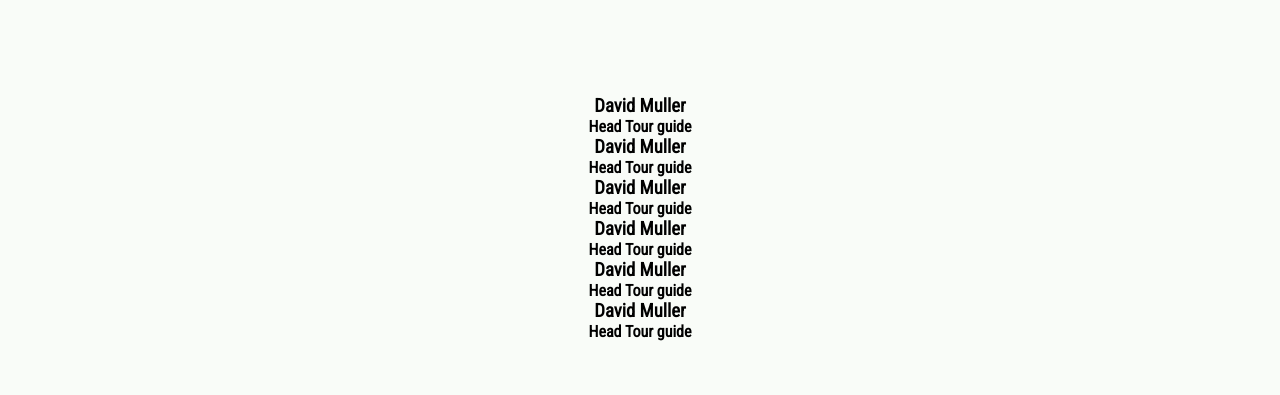
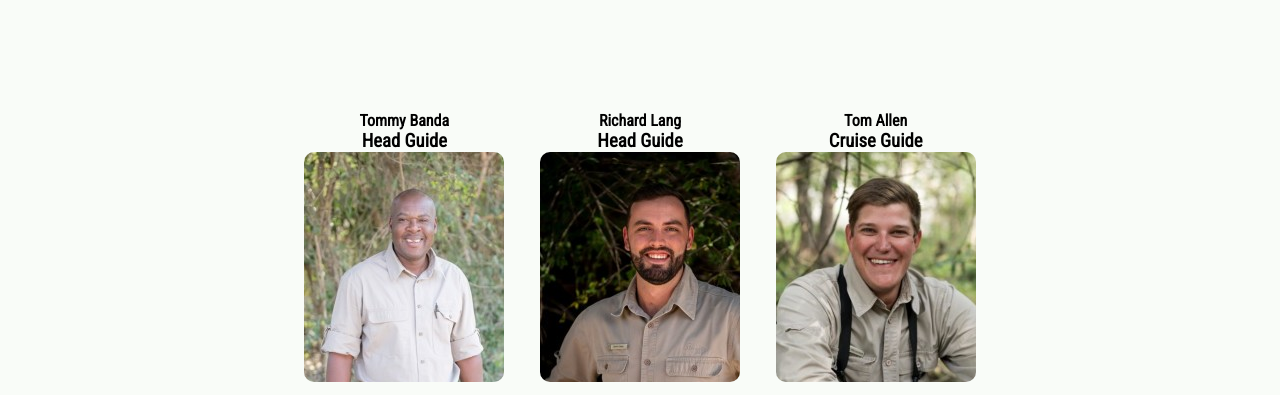
Before and after one commit to AndersPihlblad11/CI_PP1_MPS, a plain HTML site: page our_story.html in a window 1280 px wide. Shown: the part 403-798 px from the top of the page. Drawn offline with Linux system fonts and the light colour scheme.

Commit message:
add guides names

```diff
--- a/assets/css/style.css
+++ b/assets/css/style.css
@@ -308,61 +308,40 @@ footer a {
     width: 100%;
 }
 
-.staff-grid:after {
-    clear: both;
-}
-
-.staff-grid:after, .staff-grid:before {
-         content: "";
-         display: table;
-}
-
-staff-grid li {
-    width: 328px;
-    height: 328px;
+.staff-grid li {
     display: inline-block;
-    margin: 20px;
+    padding: 1rem;
+    grid-template-columns: repeat(3, 1fr);
 }
 
 .staff-box {
-    width: 100%;
-    height: 100%;
+    height: 230px;
+    width:200px;
     position: relative;
-    cursor: pointer;
     border-radius: 10px;
-    transition: transform 0.5s;
-}
 
-staff:hover {
-    transform: translateY(-10px);
 }
 
 .staff-img {
-    background: linear-gradient (rgba(0, 0, 0, 0.50), rgba(0, 0, 0, 0.10)),
-    url(../css/images/Staff1.jpg);
+    background: url(../css/images/Staff1.jpg);
 }
 
 .staff-img1 {
-    background: linear-gradient (rgba(0, 0, 0, 0.50), rgba(0, 0, 0, 0.10)),
-    url(../css/images/Staff2.jpg);
+    background: url(../css/images/Staff2.jpg);
 }
 
 .staff-img2 {
-    background: linear-gradient (rgba(0, 0, 0, 0.50), rgba(0, 0, 0, 0.10)),
-    url(../css/images/Staff3.jpg);
+    background: url(../css/images/Staff3.jpg);
 }
 
 .staff-img3 {
-    background: linear-gradient (rgba(0, 0, 0, 0.50), rgba(0, 0, 0, 0.10)),
-    url(../css/images/Staff4.jpg);
+    background: url(../css/images/Staff4.jpg);
 }
 
 .staff-img4 {
-    background: linear-gradient (rgba(0, 0, 0, 0.50), rgba(0, 0, 0, 0.10)),
-    url(../css/images/Staff5.jpg);
+    background: url(../css/images/Staff5.jpg);
 }
 
 .staff-img5 {
-    background: linear-gradient (rgba(0, 0, 0, 0.50), rgba(0, 0, 0, 0.10)),
-    url(../css/images/staff6.jpg);
+    background: url(../css/images/staff6.jpg);
 }
--- a/our_story.html
+++ b/our_story.html
@@ -58,61 +58,43 @@
           <div class="staff-section">
             <ul class="staff-grid">
                 <li>
+                    <h4>Tommy Banda</h4>
+                    <h3>Head Guide</h3>
                     <div class="staff-box staff-img">
-                     <h3>David Muller</h3>
-                     <h4>Head Tour guide</h4>
                     </div>
                 </li>
                 <li>
+                    <h4>Richard Lang</h4>
+                    <h3>Head Guide</h3>
                     <div class="staff-box staff-img1">
-                     <h3>David Muller</h3>
-                     <h4>Head Tour guide</h4>
                     </div>
                 </li>
                 <li>
+                    <h4>Tom Allen</h4>
+                    <h3>Cruise Guide</h3>
                     <div class="staff-box staff-img2">
-                     <h3>David Muller</h3>
-                     <h4>Head Tour guide</h4>
                     </div>
                 </li>
                 <li>
+                    <h4>Martin Phiri</h4>
+                    <h3>Safari Guide</h3>
                     <div class="staff-box staff-img3">
-                     <h3>David Muller</h3>
-                     <h4>Head Tour guide</h4>
                     </div>
                 </li>
                 <li>
+                     <h4>Tasha Manning</h4>
+                     <h3>Safari Guide</h3>
                     <div class="staff-box staff-img4">
-                     <h3>David Muller</h3>
-                     <h4>Head Tour guide</h4>
                     </div>
                 </li>
                 <li>
+                    <h3>David Ami</h3>
+                    <h4>Safari Guide</h4>
                     <div class="staff-box staff-img5">
-                     <h3>David Muller</h3>
-                     <h4>Head Tour guide</h4>
                     </div>
                 </li>
-
-
-
-
             </ul>
-
-
-
-
-
-
-
           </div>
-
-
-
-
-
-
-
     </section>
     <footer>
         <div class="footer1">
```
